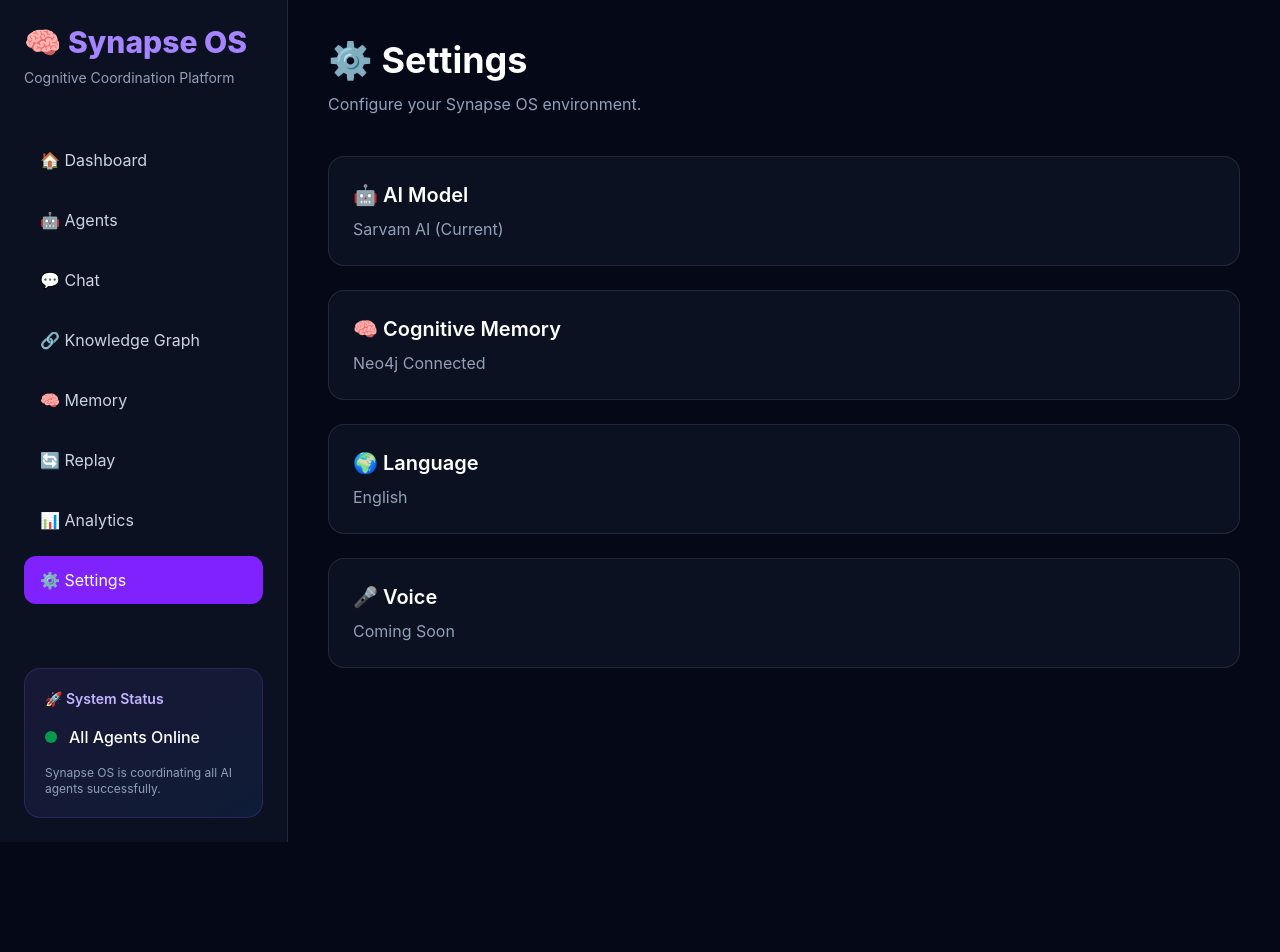
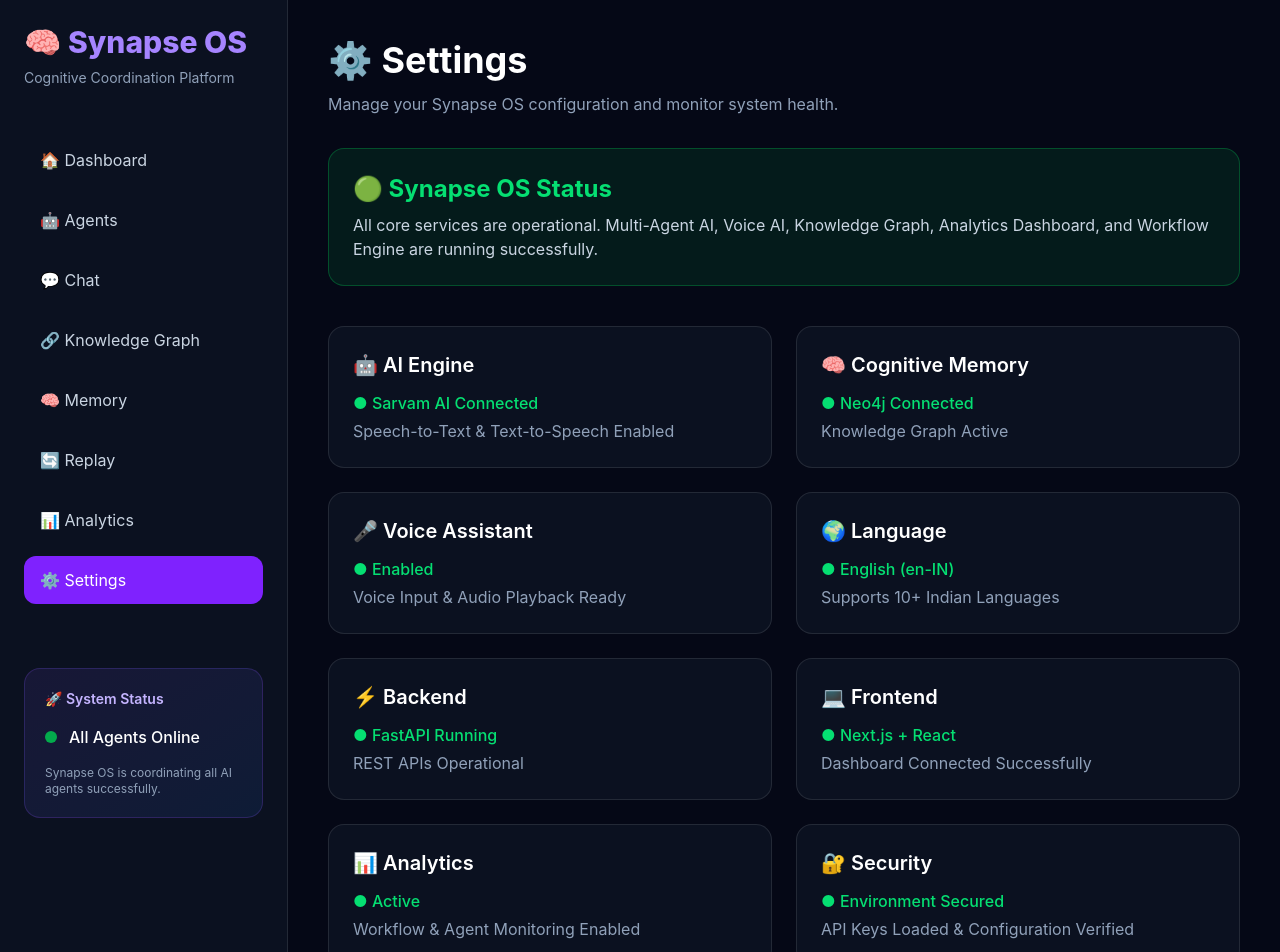
Before and after one commit to Har-shii21/synapse-os, a Next.js app in the folder frontend/: page /settings in a window 1280 px wide. Shown: the top 952 px of the page. Before the commit the page ends 842 px from the top, so only its background shows below. Built offline with nearby package versions, Linux system fonts and the light colour scheme.

Commit message:
updated settings page

```diff
--- a/frontend/src/app/settings/page.tsx
+++ b/frontend/src/app/settings/page.tsx
@@ -8,34 +8,113 @@
       <Sidebar />
 
       <section className="flex-1 p-10">
-        <h1 className="text-4xl font-bold">
-          ⚙️ Settings
-        </h1>
+        <h1 className="text-4xl font-bold">⚙️ Settings</h1>
 
         <p className="mt-3 text-slate-400">
-          Configure your Synapse OS environment.
+          Manage your Synapse OS configuration and monitor system health.
         </p>
 
-        <div className="mt-10 space-y-6">
+        {/* System Status */}
+        <div className="mt-8 rounded-2xl border border-green-500/30 bg-green-500/10 p-6">
+          <h2 className="text-2xl font-bold text-green-400">
+            🟢 Synapse OS Status
+          </h2>
 
-          <div className="rounded-2xl bg-[#0B1120] border border-white/10 p-6">
-            <h2 className="text-xl font-semibold">🤖 AI Model</h2>
-            <p className="text-slate-400 mt-2">Sarvam AI (Current)</p>
+          <p className="mt-2 text-slate-300">
+            All core services are operational. Multi-Agent AI, Voice AI,
+            Knowledge Graph, Analytics Dashboard, and Workflow Engine are
+            running successfully.
+          </p>
+        </div>
+
+        <div className="mt-10 grid gap-6 md:grid-cols-2">
+
+          {/* AI Engine */}
+          <div className="rounded-2xl border border-white/10 bg-[#0B1120] p-6">
+            <h2 className="text-xl font-semibold">🤖 AI Engine</h2>
+            <p className="mt-3 text-green-400 font-medium">
+              ● Sarvam AI Connected
+            </p>
+            <p className="mt-1 text-slate-400">
+              Speech-to-Text & Text-to-Speech Enabled
+            </p>
           </div>
 
-          <div className="rounded-2xl bg-[#0B1120] border border-white/10 p-6">
+          {/* Cognitive Memory */}
+          <div className="rounded-2xl border border-white/10 bg-[#0B1120] p-6">
             <h2 className="text-xl font-semibold">🧠 Cognitive Memory</h2>
-            <p className="text-slate-400 mt-2">Neo4j Connected</p>
+            <p className="mt-3 text-green-400 font-medium">
+              ● Neo4j Connected
+            </p>
+            <p className="mt-1 text-slate-400">
+              Knowledge Graph Active
+            </p>
           </div>
 
-          <div className="rounded-2xl bg-[#0B1120] border border-white/10 p-6">
-            <h2 className="text-xl font-semibold">🌍 Language</h2>
-            <p className="text-slate-400 mt-2">English</p>
+          {/* Voice */}
+          <div className="rounded-2xl border border-white/10 bg-[#0B1120] p-6">
+            <h2 className="text-xl font-semibold">🎤 Voice Assistant</h2>
+            <p className="mt-3 text-green-400 font-medium">
+              ● Enabled
+            </p>
+            <p className="mt-1 text-slate-400">
+              Voice Input & Audio Playback Ready
+            </p>
           </div>
 
-          <div className="rounded-2xl bg-[#0B1120] border border-white/10 p-6">
-            <h2 className="text-xl font-semibold">🎤 Voice</h2>
-            <p className="text-slate-400 mt-2">Coming Soon</p>
+          {/* Language */}
+          <div className="rounded-2xl border border-white/10 bg-[#0B1120] p-6">
+            <h2 className="text-xl font-semibold">🌍 Language</h2>
+            <p className="mt-3 text-green-400 font-medium">
+              ● English (en-IN)
+            </p>
+            <p className="mt-1 text-slate-400">
+              Supports 10+ Indian Languages
+            </p>
+          </div>
+
+          {/* Backend */}
+          <div className="rounded-2xl border border-white/10 bg-[#0B1120] p-6">
+            <h2 className="text-xl font-semibold">⚡ Backend</h2>
+            <p className="mt-3 text-green-400 font-medium">
+              ● FastAPI Running
+            </p>
+            <p className="mt-1 text-slate-400">
+              REST APIs Operational
+            </p>
+          </div>
+
+          {/* Frontend */}
+          <div className="rounded-2xl border border-white/10 bg-[#0B1120] p-6">
+            <h2 className="text-xl font-semibold">💻 Frontend</h2>
+            <p className="mt-3 text-green-400 font-medium">
+              ● Next.js + React
+            </p>
+            <p className="mt-1 text-slate-400">
+              Dashboard Connected Successfully
+            </p>
+          </div>
+
+          {/* Analytics */}
+          <div className="rounded-2xl border border-white/10 bg-[#0B1120] p-6">
+            <h2 className="text-xl font-semibold">📊 Analytics</h2>
+            <p className="mt-3 text-green-400 font-medium">
+              ● Active
+            </p>
+            <p className="mt-1 text-slate-400">
+              Workflow & Agent Monitoring Enabled
+            </p>
+          </div>
+
+          {/* Security */}
+          <div className="rounded-2xl border border-white/10 bg-[#0B1120] p-6">
+            <h2 className="text-xl font-semibold">🔐 Security</h2>
+            <p className="mt-3 text-green-400 font-medium">
+              ● Environment Secured
+            </p>
+            <p className="mt-1 text-slate-400">
+              API Keys Loaded & Configuration Verified
+            </p>
           </div>
 
         </div>
```
